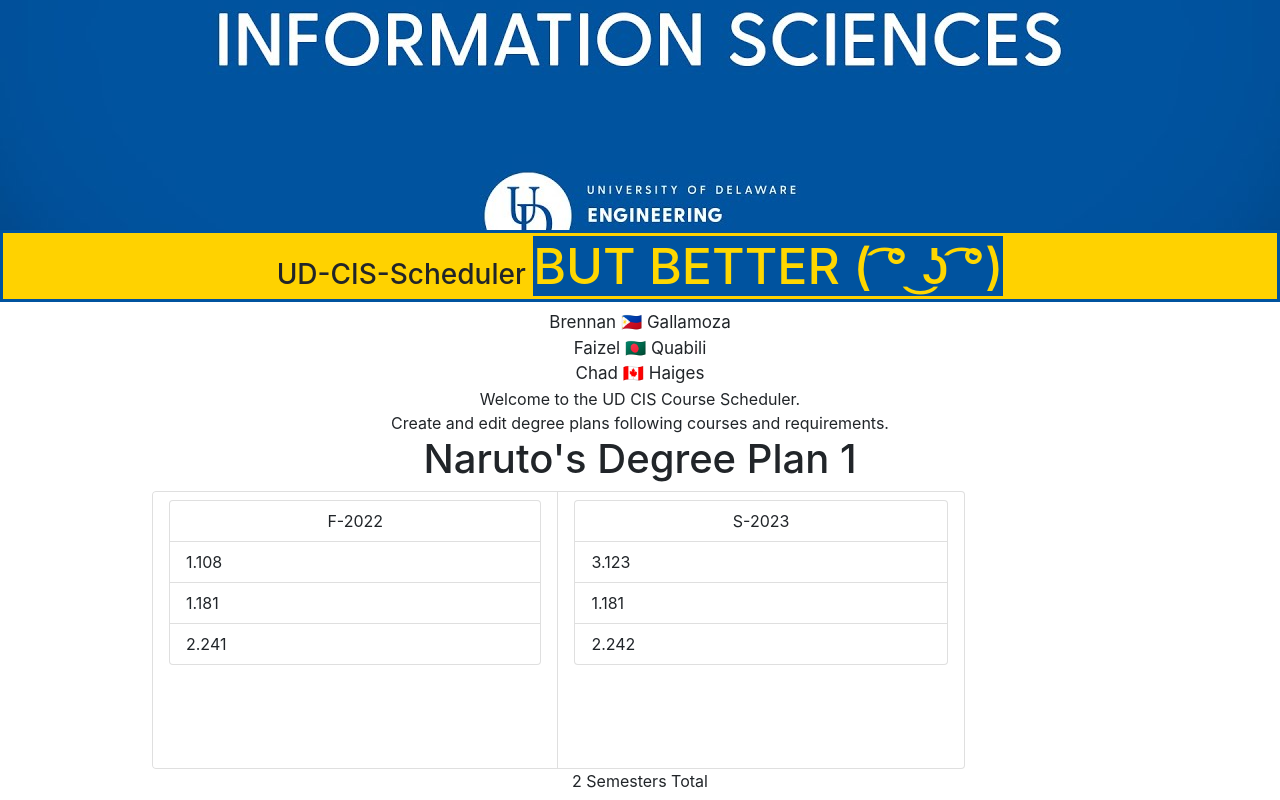
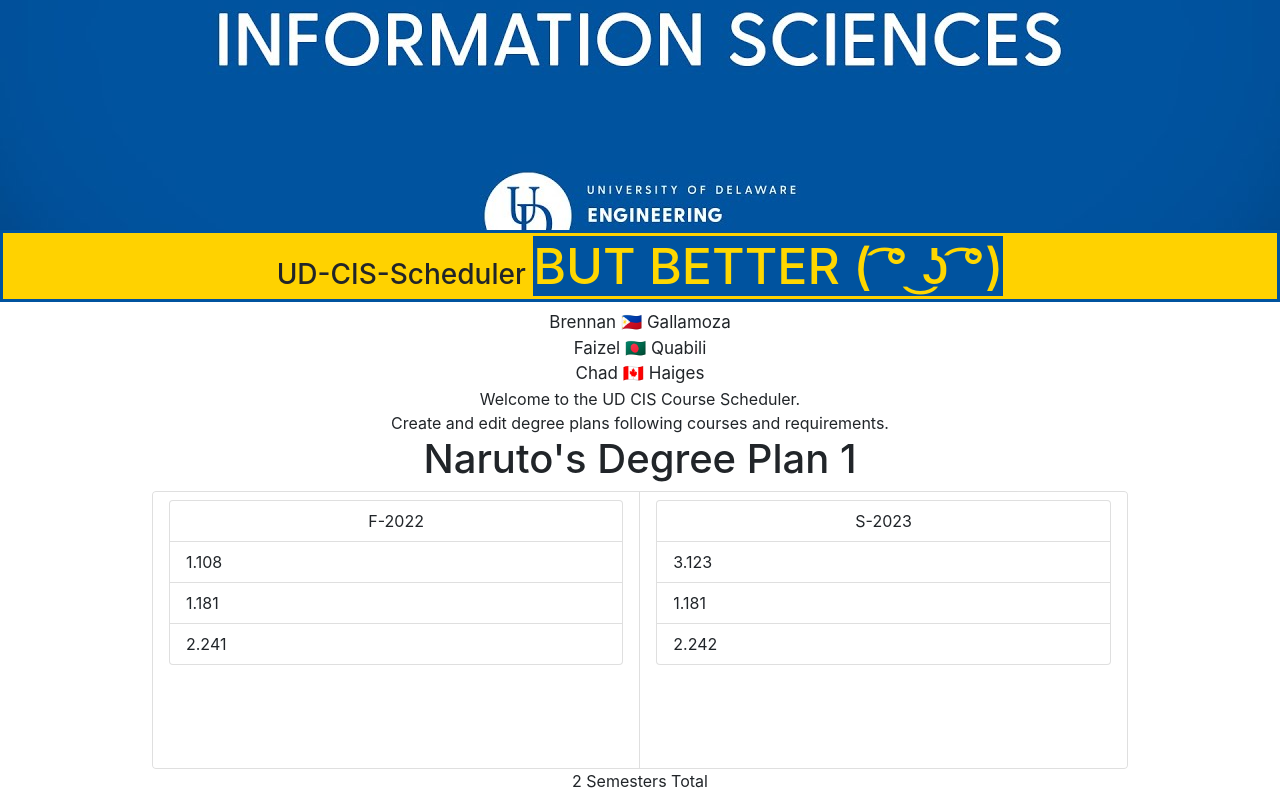
Before and after one commit to UD-CISC275-S22/cis-scheduler-team-25, a React (Create React App) app: page / in a window 1280 px wide. Both pictures are taken after a click on the button "View Degree Plan". Shown: the part 162-962 px from the top of the page. Built offline with nearby package versions, Linux system fonts and the light colour scheme.

Commit message:
SemesterScrollBox now allows you to select a listed semester to enter SemesterView

```diff
--- a/src/App.tsx
+++ b/src/App.tsx
@@ -27,6 +27,11 @@
     const [currentPlan, setCurrentPlan] = useState<DegreePlan>(
         DEFAULT_PLANS[0]
     );
+    const [currentSemester, setCurrentSemester] = useState<Semester>({
+        courses: [],
+        season: "INVALID",
+        year: -1
+    });
 
     return (
         <div className="App">
@@ -70,6 +75,8 @@
                 plans={plans}
                 currentPlan={currentPlan}
                 setCurrentPlan={setCurrentPlan}
+                currentSemester={currentSemester}
+                setCurrentSemester={setCurrentSemester}
             />
         </div>
     );
--- a/src/components/CurrentView.tsx
+++ b/src/components/CurrentView.tsx
@@ -1,5 +1,6 @@
 import React from "react";
 import { DegreePlan } from "../interfaces/degreeplan";
+import { Semester } from "../interfaces/semester";
 import { MainView } from "./MainView";
 import { PlanView } from "./PlanView";
 import { SemesterView } from "./SemesterView";
@@ -13,19 +14,34 @@
     setMode,
     plans,
     currentPlan,
-    setCurrentPlan
+    setCurrentPlan,
+    currentSemester,
+    setCurrentSemester
 }: {
     mode: string;
     setMode: (newMode: string) => void;
     plans: DegreePlan[];
     currentPlan: DegreePlan;
     setCurrentPlan: (newPlan: DegreePlan) => void;
+    currentSemester: Semester;
+    setCurrentSemester: (newSemester: Semester) => void;
 }): JSX.Element {
     switch (mode) {
         case "plan":
-            return <PlanView currentPlan={currentPlan} setMode={setMode} />;
+            return (
+                <PlanView
+                    currentPlan={currentPlan}
+                    setCurrentSemester={setCurrentSemester}
+                    setMode={setMode}
+                />
+            );
         case "semester":
-            return <SemesterView setMode={setMode} />;
+            return (
+                <SemesterView
+                    setMode={setMode}
+                    currentSemester={currentSemester}
+                />
+            );
         default:
             return (
                 <MainView
--- a/src/components/PlanView.tsx
+++ b/src/components/PlanView.tsx
@@ -1,6 +1,7 @@
 import React from "react";
 import { Button } from "react-bootstrap";
 import { DegreePlan } from "../interfaces/degreeplan";
+import { Semester } from "../interfaces/semester";
 import "./components.css";
 import { SemesterScrollBox } from "./SemesterScrollBox";
 
@@ -48,15 +49,21 @@
 */
 export function PlanView({
     setMode,
+    setCurrentSemester,
     currentPlan
 }: {
     currentPlan: DegreePlan;
+    setCurrentSemester: (newSemester: Semester) => void;
     setMode: (newMode: string) => void;
 }): JSX.Element {
     return (
         <div>
             <h1>{currentPlan.name}</h1>
-            <SemesterScrollBox plan={currentPlan} />
+            <SemesterScrollBox
+                plan={currentPlan}
+                setMode={setMode}
+                setCurrentSemester={setCurrentSemester}
+            />
             <p>{currentPlan.length} Semesters Total</p>
             <SemesterViewButton setMode={setMode} />
             <MainViewButton setMode={setMode} />
--- a/src/components/SemesterScrollBox.tsx
+++ b/src/components/SemesterScrollBox.tsx
@@ -4,13 +4,26 @@
 import { Semester } from "../interfaces/semester";
 import { ListGroup } from "react-bootstrap";
 
-export function SemesterScrollBox({ plan }: { plan: DegreePlan }): JSX.Element {
+export function SemesterScrollBox({
+    plan,
+    setMode,
+    setCurrentSemester
+}: {
+    plan: DegreePlan;
+    setMode: (newMode: string) => void;
+    setCurrentSemester: (newSemester: Semester) => void;
+}): JSX.Element {
     return (
         <div>
             <ListGroup horizontal={true} className="semester-scroll-box">
                 {plan.semesters.map(
                     (semester: Semester): JSX.Element => (
                         <ListGroup.Item
+                            action={true}
+                            onClick={() => {
+                                setMode("semester");
+                                setCurrentSemester(semester);
+                            }}
                             className="semester-box-length"
                             key={
                                 semester.season.toString() +
--- a/src/components/SemesterView.tsx
+++ b/src/components/SemesterView.tsx
@@ -1,5 +1,6 @@
 import React from "react";
 import { Button } from "react-bootstrap";
+import { Semester } from "../interfaces/semester";
 
 // Button for returning back to the PlanView
 function PlanViewButton({
@@ -23,13 +24,20 @@
 selected classes
 */
 export function SemesterView({
-    setMode
+    setMode,
+    currentSemester
 }: {
     setMode: (newMode: string) => void;
+    currentSemester: Semester;
 }): JSX.Element {
     return (
         <div>
-            <h1>Your Semester Schedule</h1>
+            <h1>
+                Schedule for{" "}
+                {currentSemester.season.toString() +
+                    "-" +
+                    currentSemester.year.toString()}
+            </h1>
             <PlanViewButton setMode={setMode} />
         </div>
     );
```
